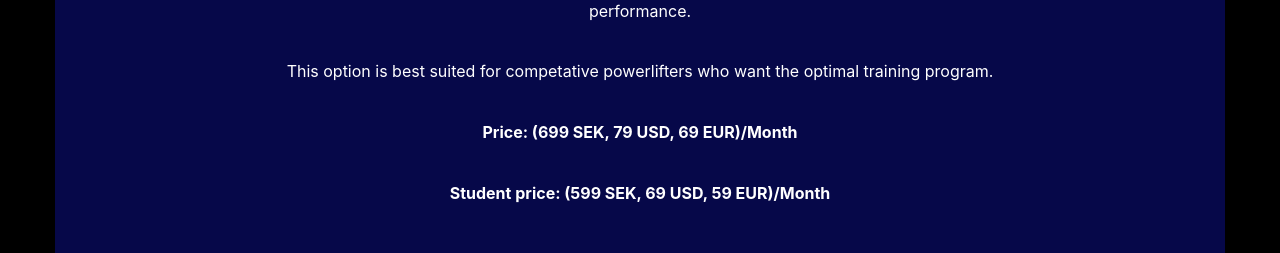
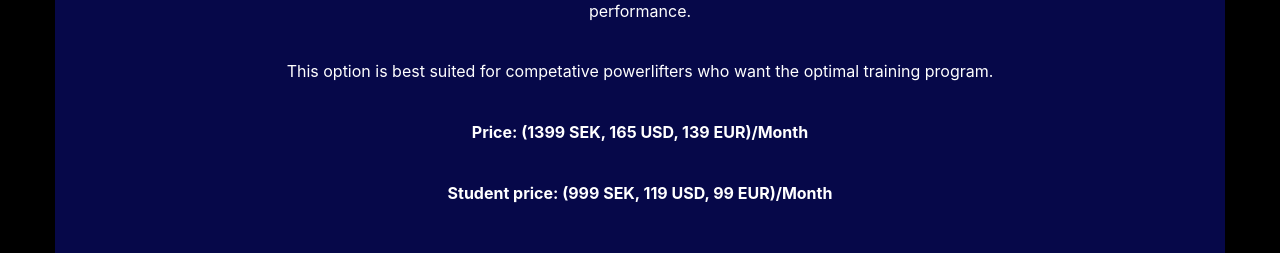
Before and after one commit to ErikLarssonDev/optimalperformance, a React (Create React App) app: page /services in a window 1280 px wide. Shown: the part 1400-1653 px from the top of the page. Built offline with nearby package versions, Linux system fonts and the light colour scheme.

Commit message:
Prisändring

```diff
--- a/src/components/CoachingServices.js
+++ b/src/components/CoachingServices.js
@@ -27,10 +27,10 @@ const CoachingServices = () => {
               This option is best suited for competative powerlifters who want the optimal training program.
 </p>
             <p>
-              <b>Price: (699 SEK, 79 USD, 69 EUR)/Month</b>
+              <b>Price: (1399 SEK, 165 USD, 139 EUR)/Month</b>
             </p>
             <p>
-              <b>Student price: (599 SEK, 69 USD, 59 EUR)/Month</b>
+              <b>Student price: (999 SEK, 119 USD, 99 EUR)/Month</b>
             </p>
             <ul>
               <li>
```
